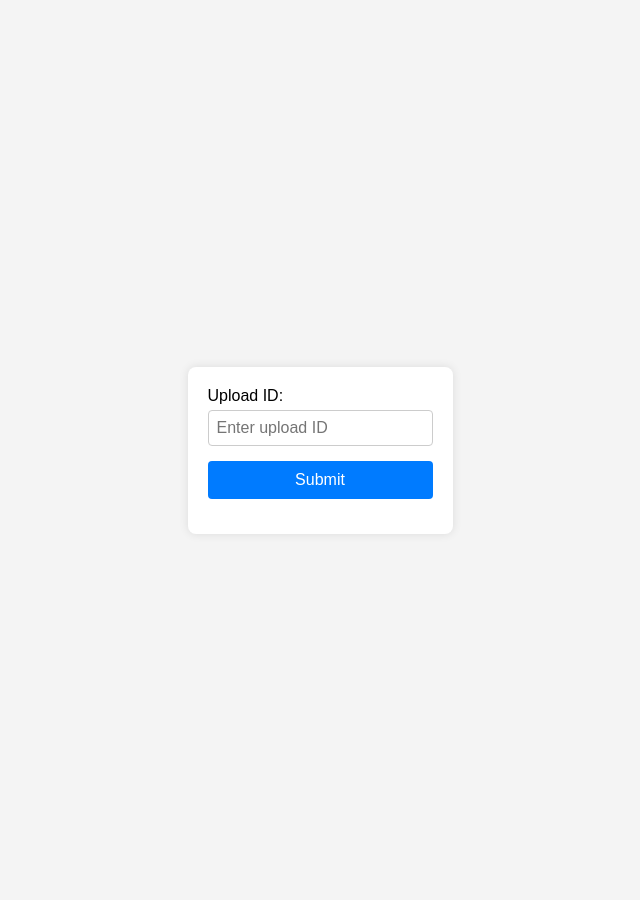
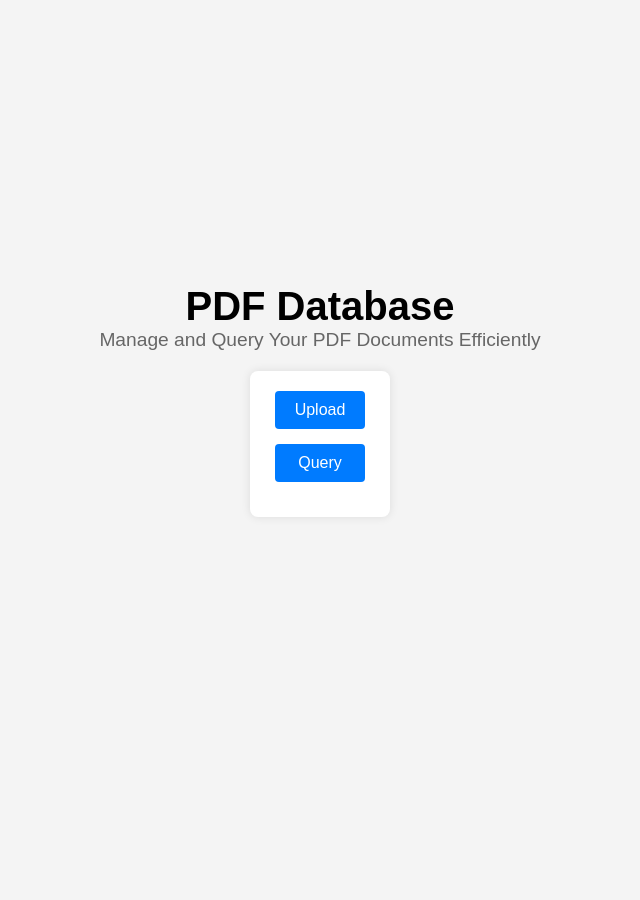
Before and after one commit to dhayac/UploadRetriever, a FastAPI app: page /mainpage in a window 1280 px wide. Shown: the whole page, without its empty margins (320-960 px from the left). After the commit the page ends 482 px from the top, so only its background shows below. Run offline with FastAPI, Linux system fonts and the light colour scheme; parts of the project's set-up code (start-up, migrations or seed data) failed here and were passed over.

Commit message:
modified: new main page

```diff
--- a/templates/main.html
+++ b/templates/main.html
@@ -3,16 +3,30 @@
 <head>
     <meta charset="UTF-8">
     <meta name="viewport" content="width=device-width, initial-scale=1.0">
-    <title>Upload ID Form</title>
+    <title>PDF Database</title>
     <style>
         body {
             font-family: Arial, sans-serif;
-            margin: 50px;
+            margin: 0;
             display: flex;
+            flex-direction: column;
             justify-content: center;
             align-items: center;
             height: 100vh;
             background-color: #f4f4f4;
+        }
+        .header {
+            text-align: center;
+            margin-bottom: 20px;
+        }
+        .header h1 {
+            margin: 0;
+            font-size: 2.5em;
+        }
+        .header p {
+            margin: 0;
+            font-size: 1.2em;
+            color: #666;
         }
         .form-container {
             background-color: #fff;
@@ -22,26 +36,19 @@
         }
         .form-group {
             display: flex;
-            flex-direction: column;
+            justify-content: space-between;
             margin-bottom: 15px;
         }
-        .form-group label {
-            margin-bottom: 5px;
-        }
-        .form-group input {
-            padding: 8px;
-            font-size: 16px;
-            border: 1px solid #ccc;
-            border-radius: 4px;
-        }
         .form-group button {
-            padding: 10px 15px;
+            padding: 10px 20px;
             font-size: 16px;
             background-color: #007BFF;
             color: white;
             border: none;
             border-radius: 4px;
             cursor: pointer;
+            flex: 1;
+            margin: 0 5px;
         }
         .form-group button:hover {
             background-color: #0056b3;
@@ -49,14 +56,19 @@
     </style>
 </head>
 <body>
+    <div class="header">
+        <h1>PDF Database</h1>
+        <p>Manage and Query Your PDF Documents Efficiently</p>
+    </div>
     <div class="form-container">
-        <form action="/sucess" method="POST">
+        <form action="/upload" method="get">
             <div class="form-group">
-                <label for="id">Upload ID:</label>
-                <input type="text" id="id" name="id" placeholder="Enter upload ID" >
+                <button type="submit">Upload</button>
             </div>
+        </form>
+        <form action="/query" method="POST">
             <div class="form-group">
-                <button type="submit">Submit</button>
+                <button type="submit">Query</button>
             </div>
         </form>
     </div>
```
